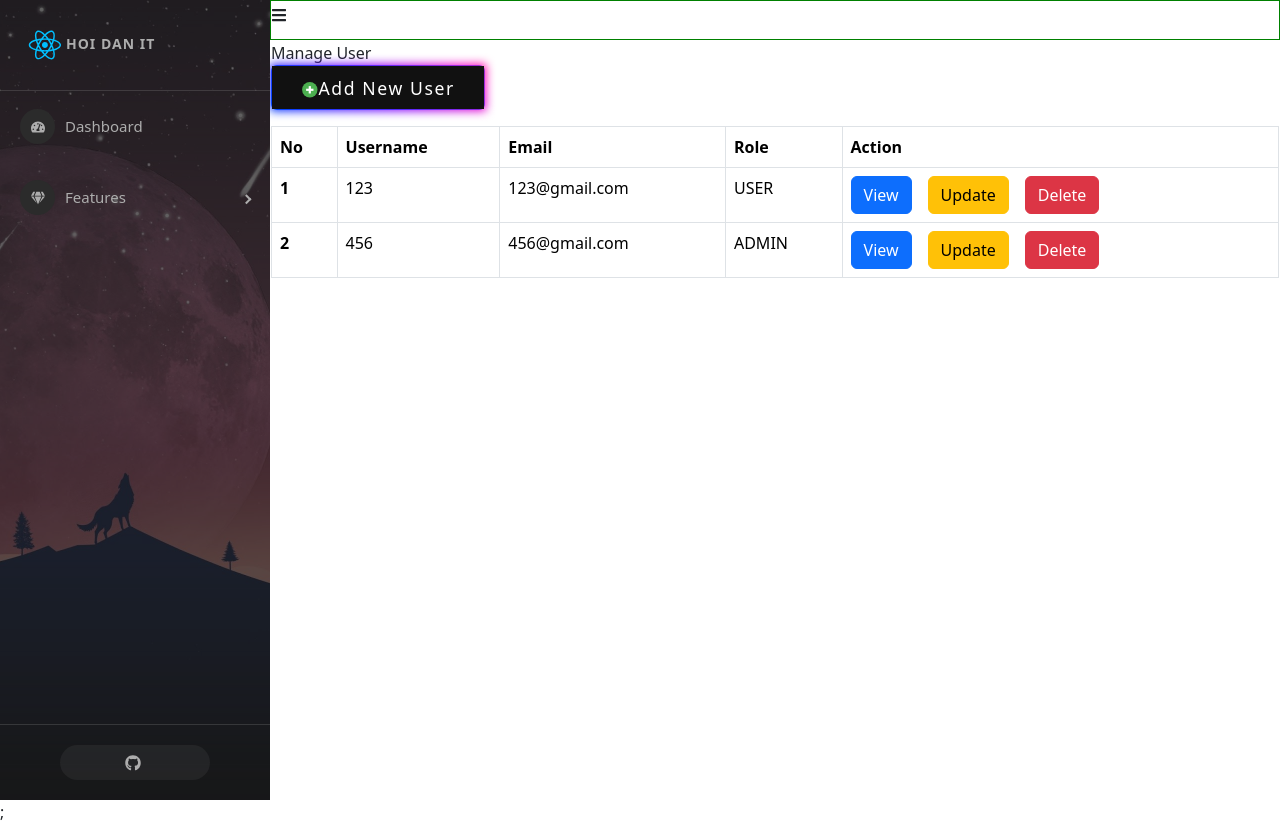
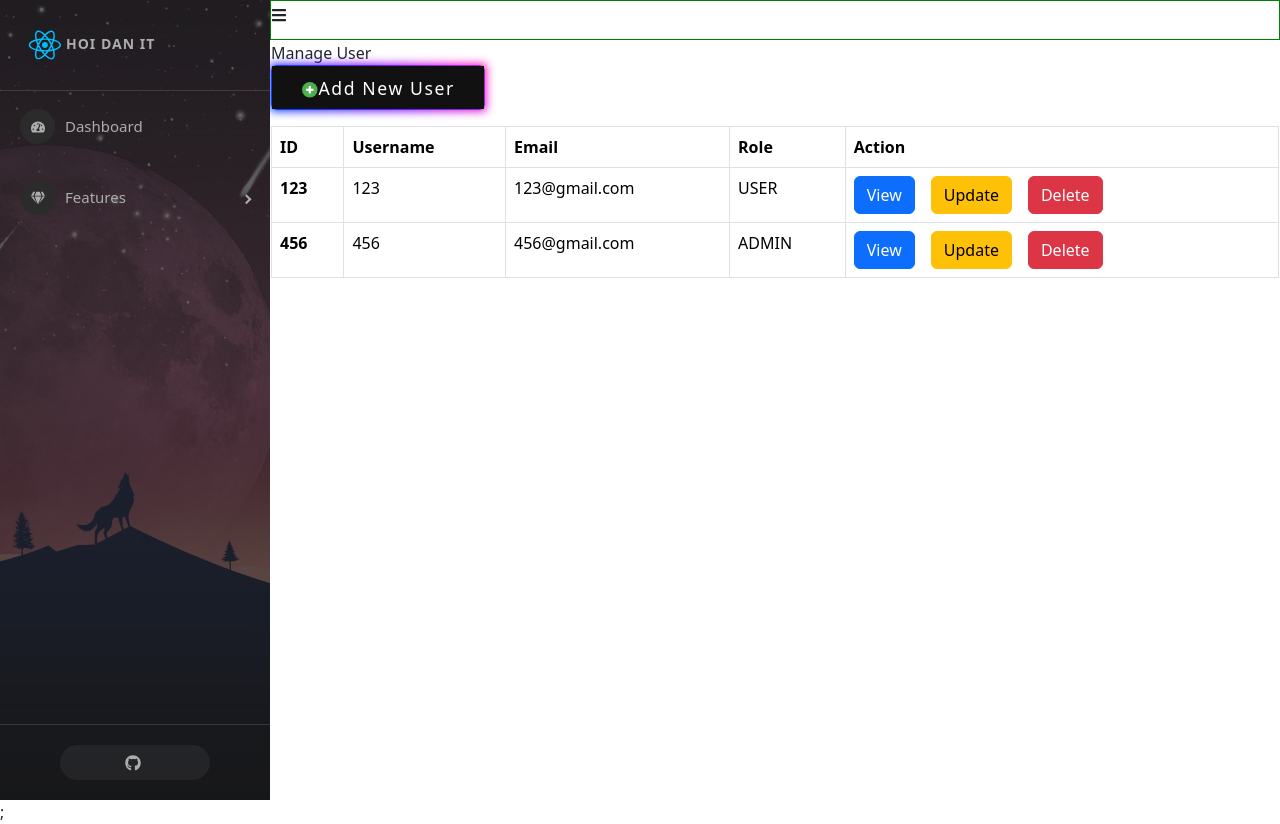
Before and after one commit to NgoTanPhat-CDTH17PMC/react-ultimate, a React (Create React App) app: page /admin/manage-users in a window 1280 px wide. Built offline with nearby package versions, Linux system fonts and the light colour scheme; no server answers.

Commit message:
Cap nhat Danh Sach User

```diff
--- a/src/components/Admin/Content/ManageUser.js
+++ b/src/components/Admin/Content/ManageUser.js
@@ -1,11 +1,41 @@
 import ModalCreateUser from "./ModalCreateUser";
 import "./ManageUser.scss";
 import { FcPlus } from "react-icons/fc";
-import { useState } from "react";
+import { useEffect, useState } from "react";
 import TableUser from "./TableUser";
+import { getAllUsers } from "../../../sevices/apiServices";
+import { toast } from "react-toastify";
 
 const ManageUser = (props) => {
   const [showModalCreateUser, setShowModalCreateUser] = useState(false);
+  const [listUsers, setListUsers] = useState([
+    {
+      id: "123",
+      email: "123@gmail.com",
+      username: "123",
+      role: "USER",
+    },
+    {
+      id: "456",
+      email: "456@gmail.com",
+      username: "456",
+      role: "ADMIN",
+    },
+  ]);
+
+  //componentDidMount
+  useEffect(() => {
+    fetchListUsers();
+  }, []); // chay sau khi DOM rendered
+
+  const fetchListUsers = async () => {
+    // let res = await getAllUsers();
+    // if (res && res.EC === 0) {
+    //   setListUsers(res.DT);
+    // } else {
+    //   toast.error("Data not found!");
+    // }
+  };
 
   return (
     <div className="manage-user-container">
@@ -21,7 +51,7 @@ const ManageUser = (props) => {
           </button>
         </div>
         <div className="table-users-container">
-          <TableUser />
+          <TableUser listUsers={listUsers} />
         </div>
         <div>
           <ModalCreateUser
--- a/src/components/Admin/Content/TableUser.js
+++ b/src/components/Admin/Content/TableUser.js
@@ -1,42 +1,12 @@
-import { useEffect, useState } from "react";
-import { getAllUsers } from "../../../sevices/apiServices";
-
 const TableUser = (props) => {
-  const [listUsers, setListUsers] = useState([
-    {
-      id: "123",
-      email: "123@gmail.com",
-      username: "123",
-      role: "USER",
-    },
-    {
-      id: "456",
-      email: "456@gmail.com",
-      username: "456",
-      role: "ADMIN",
-    },
-  ]);
-
-  //componentDidMount
-  useEffect(() => {
-    fetchListUsers();
-  }, []); // chay sau khi DOM rendered
-
-  const fetchListUsers = async () => {
-    let res = await getAllUsers();
-
-    if (res.EC === 0) {
-      setListUsers(res.DT);
-    }
-  };
-
-  console.log("call render");
+  const { listUsers } = props;
+  //const listUsers = props.listUsers;
   return (
     <>
       <table className="table table-hover table-bordered">
         <thead>
           <tr>
-            <th scope="col">No</th>
+            <th scope="col">ID</th>
             <th scope="col">Username</th>
             <th scope="col">Email</th>
             <th scope="col">Role</th>
@@ -49,7 +19,7 @@ const TableUser = (props) => {
             listUsers.map((item, index) => {
               return (
                 <tr key={`table-user-${index}`}>
-                  <th>{index + 1}</th>
+                  <th>{item.id}</th>
                   <td>{item.username}</td>
                   <td>{item.email}</td>
                   <td>{item.role}</td>
```
